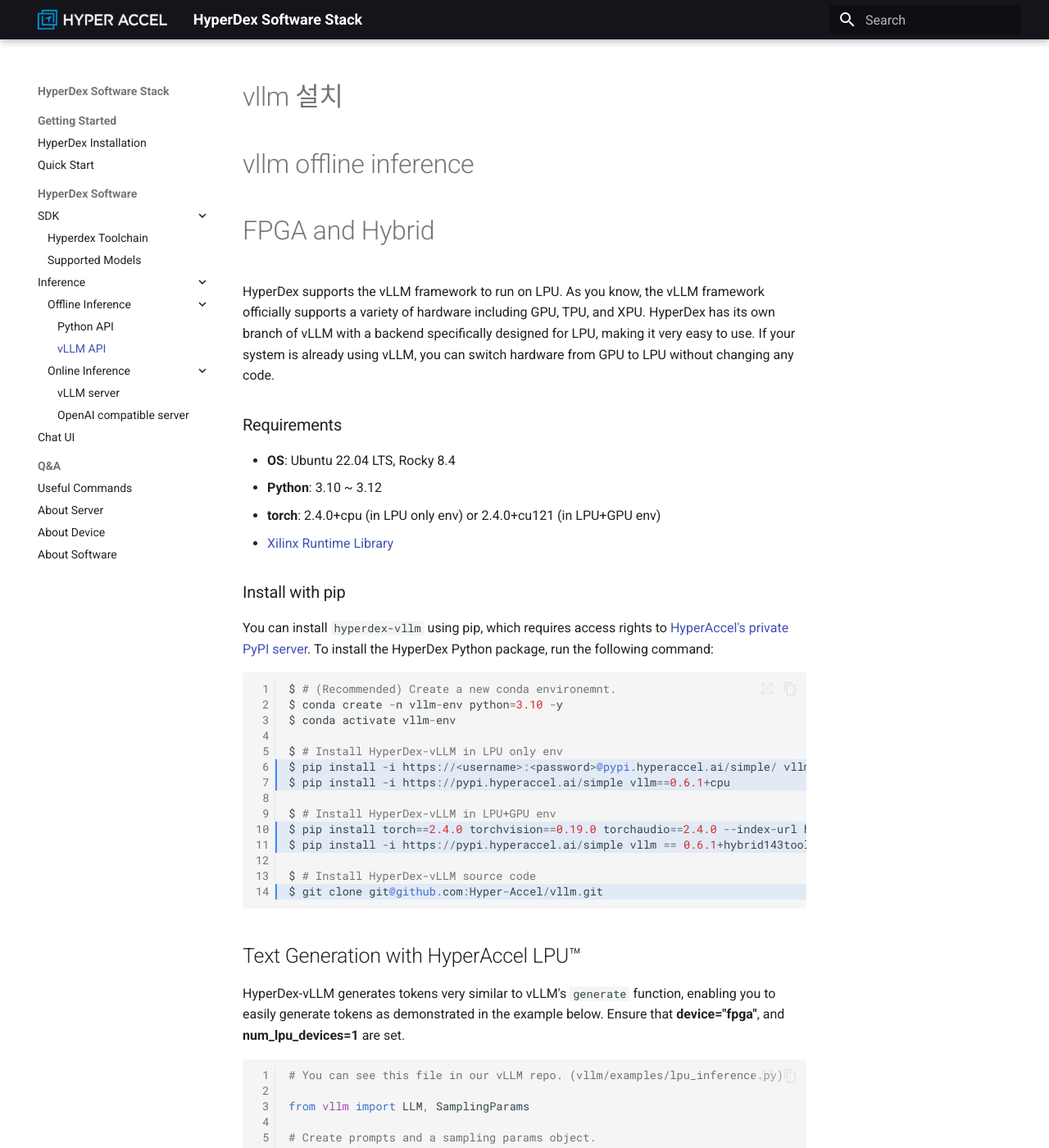
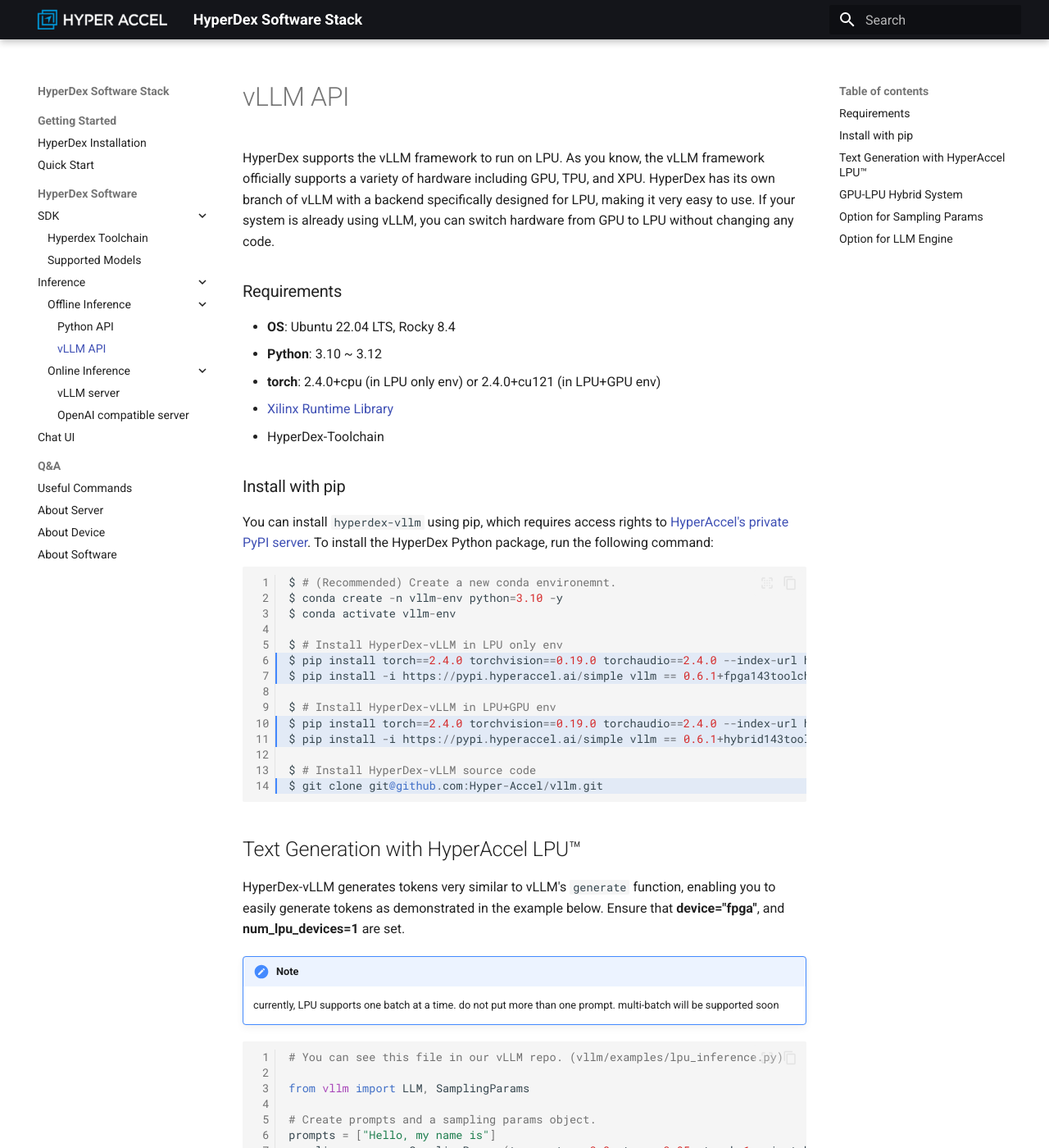
Before and after one commit to Hyper-Accel/docs, an MkDocs documentation site: the page built from docs/Offline_Inference.md, in a window 1280 px wide and 1400 px high. Shown: the whole window at 82% size. Built offline with MkDocs 1.6.1 and Material for MkDocs 9.7.7, drawn with Linux system fonts in a browser that asks for light colours.

Commit message:
"[PROD-14] add toolchain and offline inference page"

````diff
--- a/docs/Offline_Inference.md
+++ b/docs/Offline_Inference.md
@@ -1,9 +1,6 @@
 <!---
 Copyright 2024 The HyperAccel Inc. All rights reserved.
 -->
-# vllm 설치
-# vllm offline inference
-# FPGA and Hybrid
 
 
 HyperDex supports the vLLM framework to run on LPU. As you know, the vLLM framework officially supports a variety of hardware including GPU, TPU, and XPU. HyperDex has its own branch of vLLM with a backend specifically designed for LPU, making it very easy to use. If your system is already using vLLM, you can switch hardware from GPU to LPU without changing any code.
@@ -15,6 +12,7 @@
 * **Python**: 3.10 ~ 3.12
 * **torch**: 2.4.0+cpu (in LPU only env) or 2.4.0+cu121 (in LPU+GPU env)
 * [Xilinx Runtime Library](./install_guide.md)
+* HyperDex-Toolchain
 
 ### Install with pip
 You can install `hyperdex-vllm` using pip, which requires access rights to [HyperAccel's private PyPI server](https://pypi.hyperaccel.ai). To install the HyperDex Python package, run the following command:
@@ -25,8 +23,8 @@
 $ conda activate vllm-env
 
 $ # Install HyperDex-vLLM in LPU only env
-$ pip install -i https://<username>:<password>@pypi.hyperaccel.ai/simple/ vllm == 0.6.1+fpga143toolchain
-$ pip install -i https://pypi.hyperaccel.ai/simple vllm==0.6.1+cpu
+$ pip install torch==2.4.0 torchvision==0.19.0 torchaudio==2.4.0 --index-url https://download.pytorch.org/whl/cpu
+$ pip install -i https://pypi.hyperaccel.ai/simple vllm == 0.6.1+fpga143toolchain
 
 $ # Install HyperDex-vLLM in LPU+GPU env
 $ pip install torch==2.4.0 torchvision==0.19.0 torchaudio==2.4.0 --index-url https://download.pytorch.org/whl/cu121
@@ -43,6 +41,10 @@
 ## Text Generation with HyperAccel LPU™
 
 HyperDex-vLLM generates tokens very similar to vLLM's `generate` function, enabling you to easily generate tokens as demonstrated in the example below. Ensure that **device="fpga"**, and **num_lpu_devices=1** are set.
+
+!!! note
+    currently, LPU supports one batch at a time. do not put more than one prompt.
+    multi-batch will be supported soon
 
 ```python linenums="1"
 # You can see this file in our vLLM repo. (vllm/examples/lpu_inference.py)
````
Also changed, not shown: docs/hyperdex_toolchain.md (+3 -4 lines), docs/python_api.md (+1 -1 lines).
